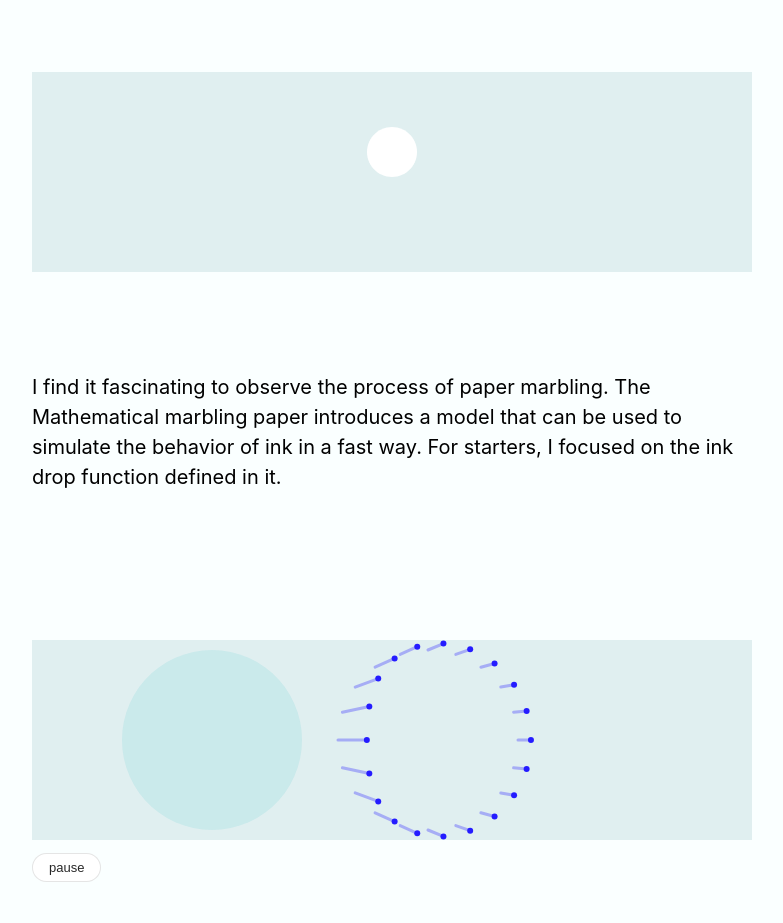
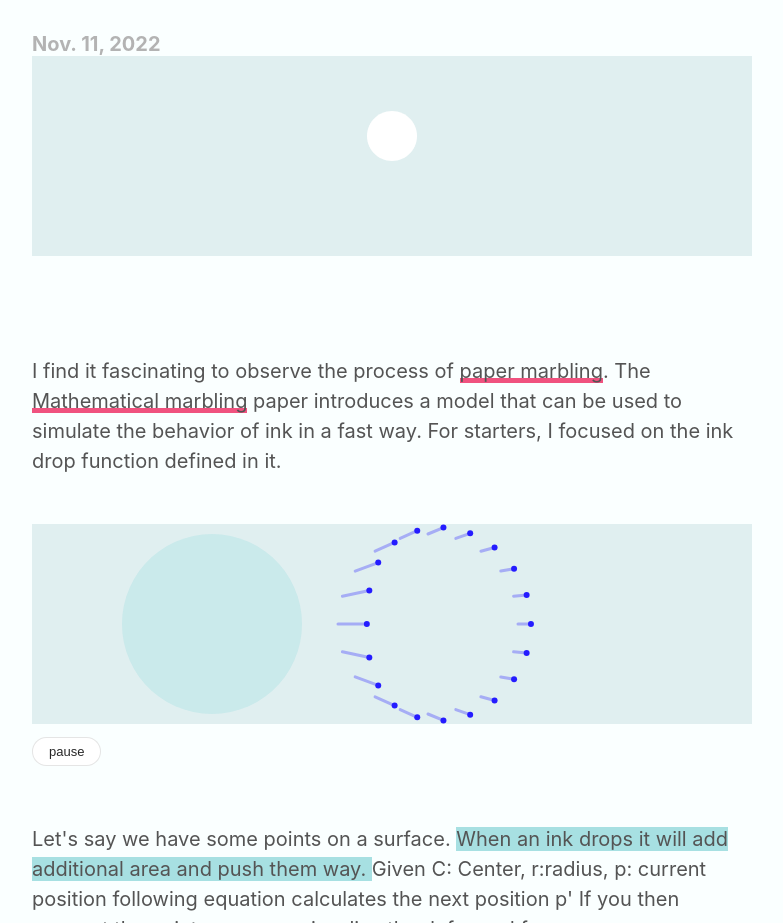
Before and after one commit to DenizBicer/EbruTs, a website built with webpack: page docs/index.html in a window 1280 px wide. Shown: the part 149-1072 px from the top of the page, without its empty margins (248-1031 px from the left). Built offline with nearby package versions, Linux system fonts and the light colour scheme.

Commit message:
style tweaks and additional text

```diff
--- a/docs/index.html
+++ b/docs/index.html
@@ -23,7 +23,7 @@
 
     <article id="ink-drop">
         <h1><a href="#ink-drop">Making of ink drops</a></h1>
-
+        <h2>Dev log</h2>
         <time datetime="11-11-2022">Nov. 11, 2022</time>
         <div id="sketch-01" class="size-2 sketch">
             <!-- p5 instance will be created here -->
@@ -42,15 +42,14 @@
             <!-- p5 instance will be created here -->
         </div>
         <p>
-            <span id="explain-00">
-                Let's say we have some points on a surface.
-            </span>
+            <span id="explain-00">Let's say we have some points on a surface.</span>
             <span id="explain-01">
-                When an ink drops it will add additional area and push them away.
-                What we are interested in is finding out the new positions after the ink drop.
-                The below equation calculates the next position.
+                When an ink drops it will add additional area and push them way.
             </span>
             <span id="explain-02">
+                Given C: Center, r:radius, p: current position following equation calculates the next position p'
+            </span>
+            <span id="explain-03">
                 If you then connect the points, you can visualize the deformed form.
             </span>
         </p>
--- a/docs/styles/index.css
+++ b/docs/styles/index.css
@@ -16,6 +16,8 @@
 
 .sketch {
     height: 200px;
-    margin-top: 5rem;
     margin-bottom: 5rem;
+
+    -webkit-user-select: none;
+    user-select: none;
 }
--- a/docs/styles/text.css
+++ b/docs/styles/text.css
@@ -5,24 +5,45 @@ p:not(:last-child) {
 
 h1 {
     font: 700 2rem -apple-system, helvetica, sans-serif;
+    color: hsl(0, 0%, 33%)
 }
 
 h2 {
     font: 400 1.5rem -apple-system, helvetica, sans-serif;
+    color: hsl(0, 0%, 33%)
 }
 
 time {
     font: 700 1.0rem -apple-system, helvetica, sans-serif;
+    color: hsl(0, 0%, 70%)
 }
 
 h3 {
     font: 700 1.0rem -apple-system, helvetica, sans-serif;
+    color: hsl(0, 0%, 33%)
 }
 
 p {
     font: 400 1.0rem/1.5 -apple-system, helvetica, sans-serif;
+    color: hsl(0, 0%, 33%)
 }
 
 .highlight {
-    background-color: gold;
+    background-color: #a7e0e2;
 }
+
+a {
+    box-shadow: inset 0 -0.25em #f0527f;
+}
+
+@media (max-width: 8.5in) {
+    :root {
+        font-size: 18px;
+    }
+}
+
+@media (max-width: 5in) {
+    :root {
+        font-size: 16px;
+    }
+}
--- a/src/Sketch/explanatoryDropSketch.ts
+++ b/src/Sketch/explanatoryDropSketch.ts
@@ -35,6 +35,11 @@ const animationFramesForFirstDrop: AnimationFrame[] = [
         highlightIndex: 1,
         dropEvent: { center: { x: 0.25, y: 0.5 }, radius: 90, initAnimate: true, alpha: 100 },
         renderChangeEvent: { fill: true, debug: false }
+    },
+    {
+        time: 6000,
+        isEvaluated: false,
+        highlightIndex: 2
     }
 ]
 
@@ -49,13 +54,13 @@ const animationFramesForSecondDrop: AnimationFrame[] = [
     {
         time: 10000,
         isEvaluated: false,
-        highlightIndex: 2,
+        highlightIndex: 3,
         renderChangeEvent: { fill: true, debug: true }
     },
     {
         time: 16000,
         isEvaluated: false,
-        highlightIndex: 2,
+        highlightIndex: 3,
         renderChangeEvent: { fill: true, debug: false }
     }
 ]
@@ -74,7 +79,7 @@ export const explanatoryDropSketch = (p: p5) => {
     let playAnimation: boolean = true
     let pauseElapsedTime: number = 0
 
-    const highlightTexts: HighlightText[] = [{ id: 'explain-00' }, { id: 'explain-01' }, { id: 'explain-02' }]
+    const highlightTexts: HighlightText[] = [{ id: 'explain-00' }, { id: 'explain-01' }, { id: 'explain-02' }, { id: 'explain-03' }]
 
     p.setup = () => {
         p.createCanvas(p.windowWidth, p.windowHeight);
```
